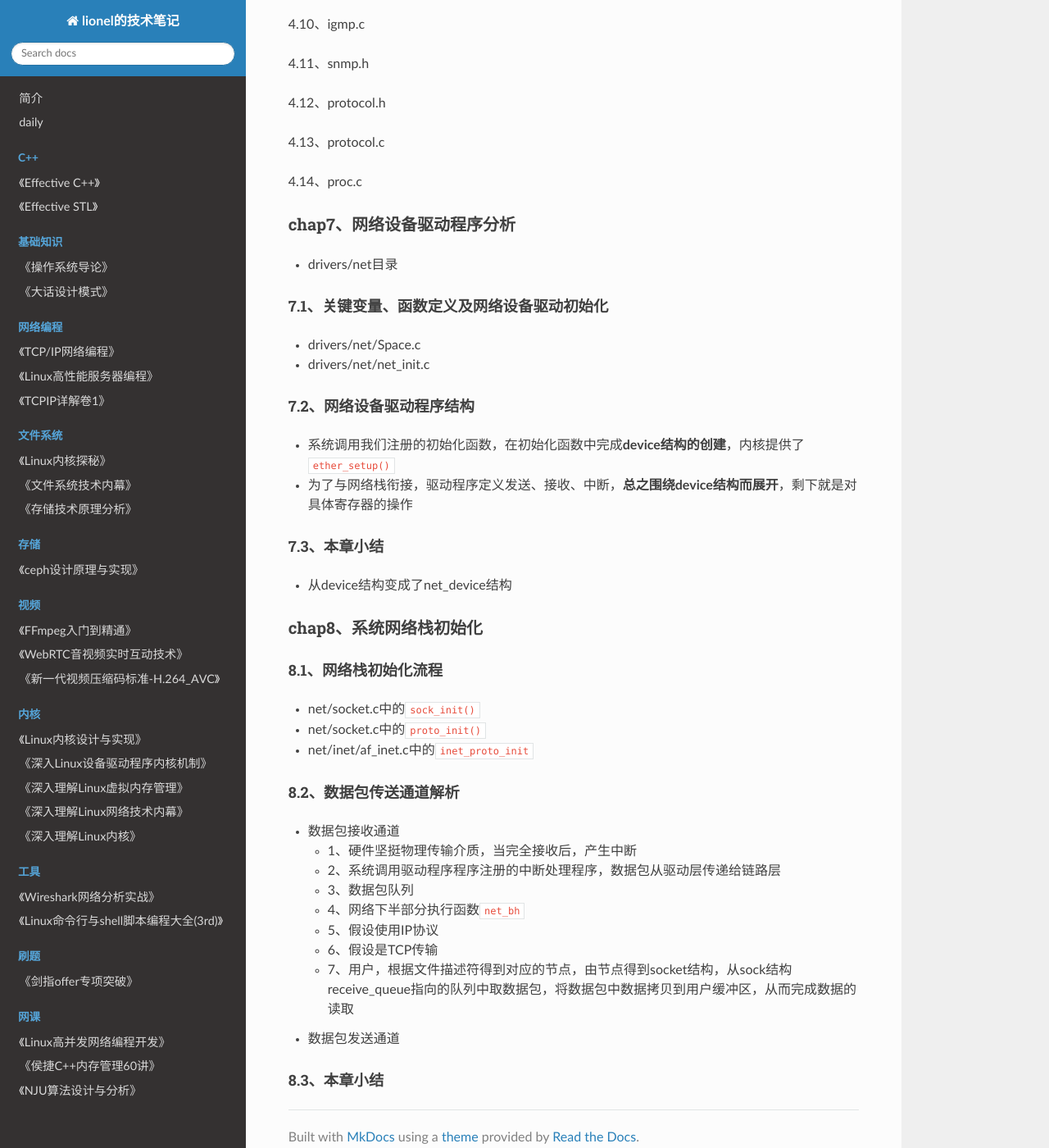
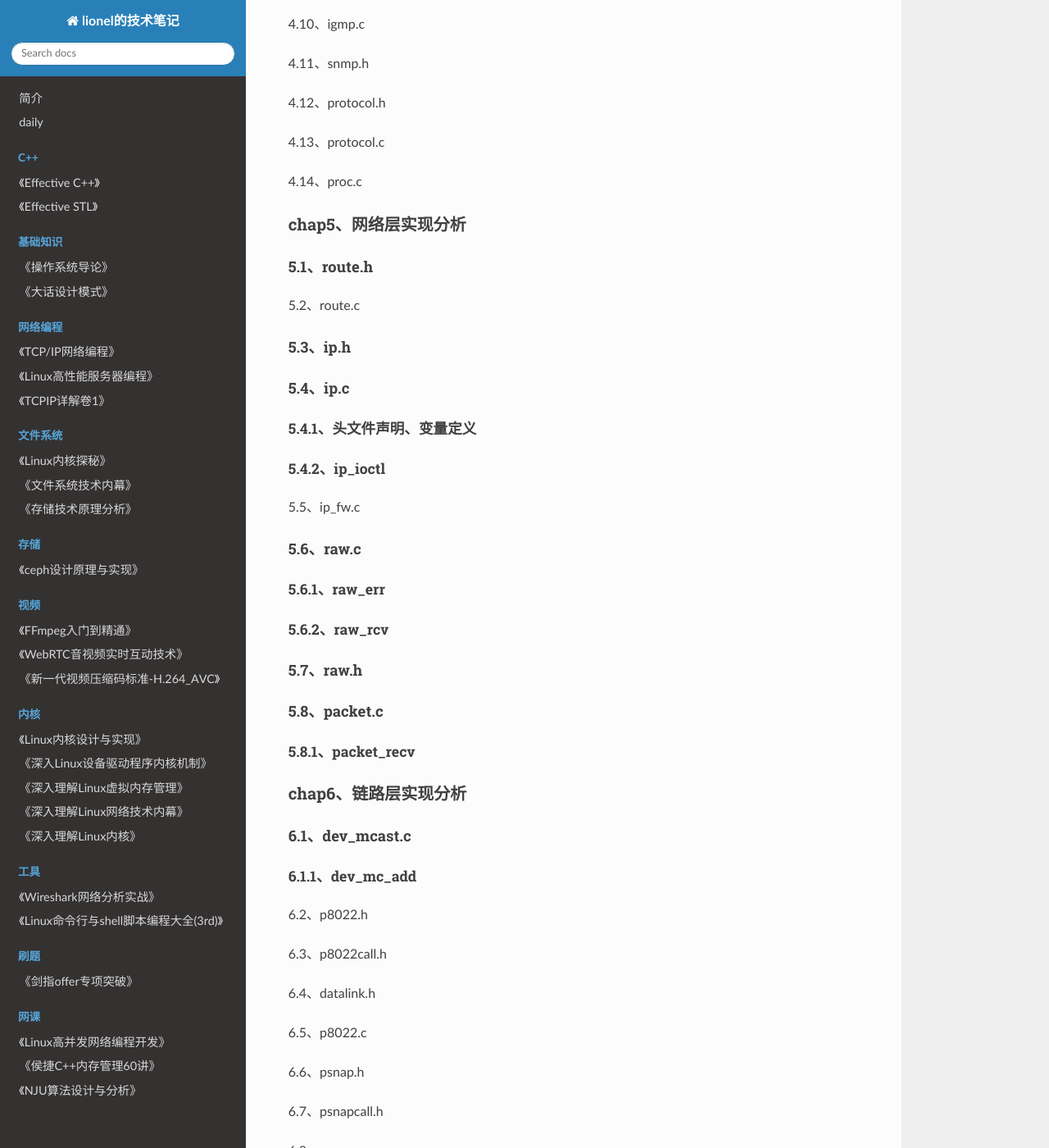
Before and after one commit to wolflion/booknotes, an MkDocs documentation site: the page built from docs/10network/Linux内核网络栈源代码情景分析.md, in a window 1280 px wide and 1400 px high, scrolled down 3609 px. Shown: the whole window at 82% size. Built offline with MkDocs 1.6.1, drawn with Linux system fonts in a browser that asks for light colours; nearby versions of some CDN libraries; some of the changed text lies outside the part shown.

Commit message:
Update Linux内核网络栈源代码情景分析.md

```diff
--- a/docs/10network/Linux内核网络栈源代码情景分析.md
+++ b/docs/10network/Linux内核网络栈源代码情景分析.md
@@ -146,6 +146,74 @@
 
 4.14、proc.c
 
+### chap5、网络层实现分析
+
+#### 5.1、route.h
+
+5.2、route.c
+
+#### 5.3、ip.h
+
+#### 5.4、ip.c
+
+##### 5.4.1、头文件声明、变量定义
+
+##### 5.4.2、ip_ioctl
+
+5.5、ip_fw.c
+
+#### 5.6、raw.c
+
+##### 5.6.1、raw_err
+
+##### 5.6.2、raw_rcv
+
+#### 5.7、raw.h
+
+#### 5.8、packet.c
+
+##### 5.8.1、packet_recv
+
+### chap6、链路层实现分析
+
+#### 6.1、dev_mcast.c
+
+##### 6.1.1、dev_mc_add
+
+6.2、p8022.h
+
+6.3、p8022call.h
+
+6.4、datalink.h
+
+6.5、p8022.c
+
+6.6、psnap.h
+
+6.7、psnapcall.h
+
+6.8、psnap.c
+
+6.9、eth.c
+
+6.10、eth.h
+
+6.11、p8023.c
+
+6.12、arp.c
+
+6.13、arp.h
+
+6.14、devinit.c
+
+#### 6.15、dev.c
+
+##### 6.15.1、头文件声明、系统变量定义
+
+##### 6.15.15、dev.c文件小结
+
+##### 网络栈实现小结
+
 ### chap7、网络设备驱动程序分析
 
 + drivers/net目录
```
